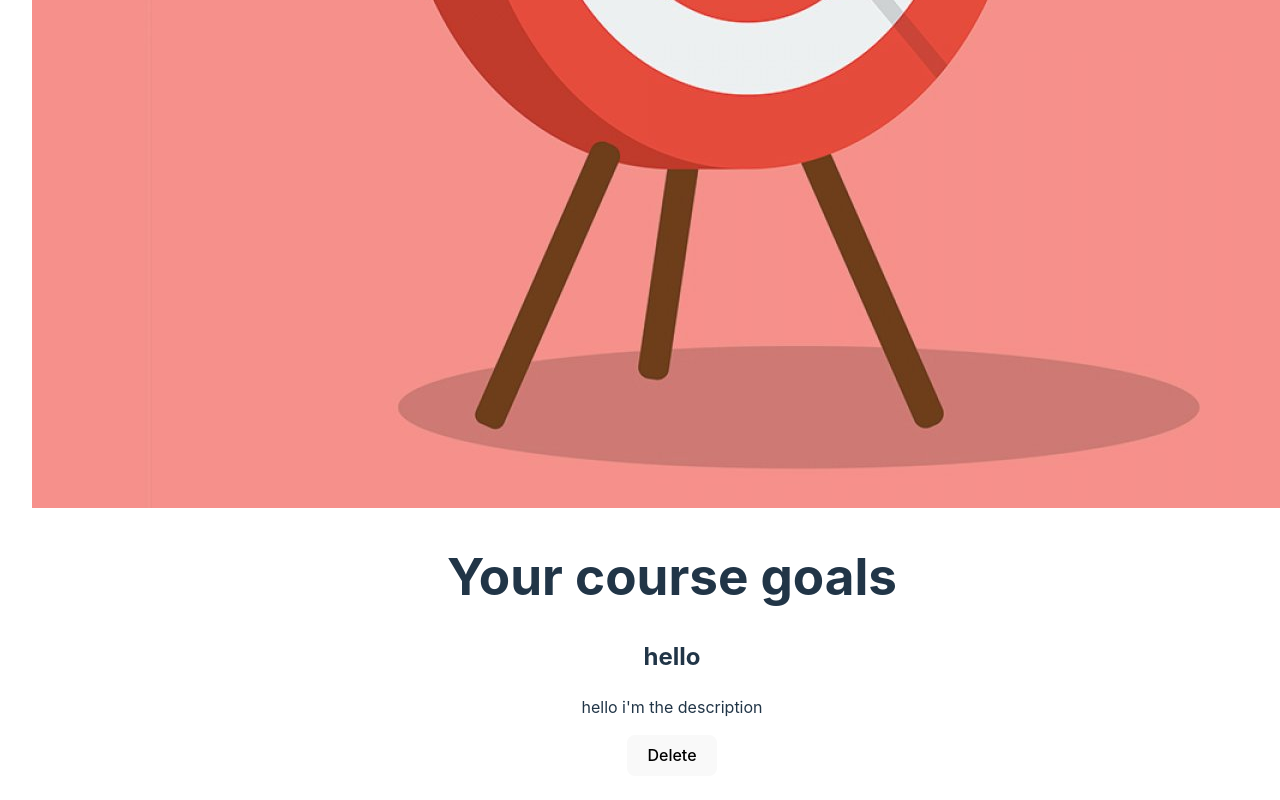
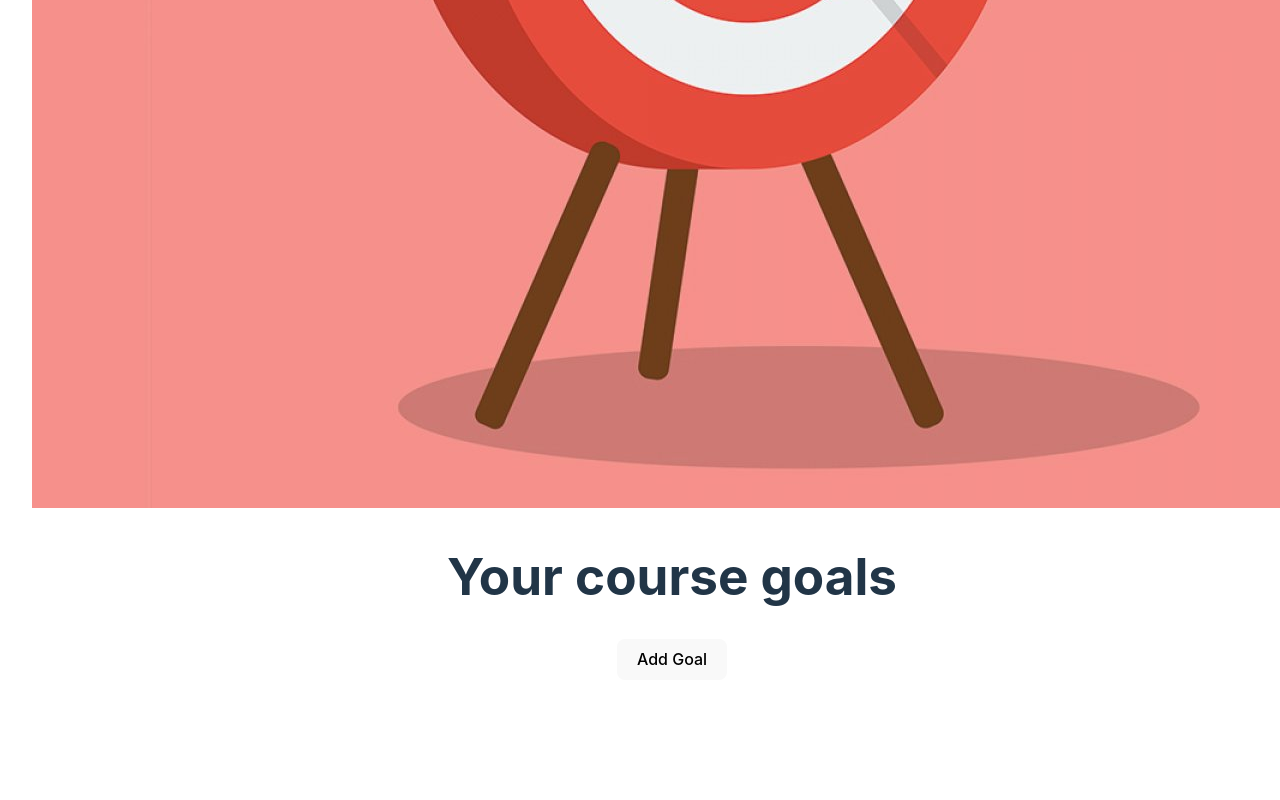
Before and after one commit to AndresNei20/TypeScipt-React, a React (Vite) app in the folder react-ts-basics/: page / in a window 1280 px wide. Shown: the part 729-1529 px from the top of the page. After the commit the page ends 1441 px from the top, so only its background shows below. Built offline with nearby package versions, Linux system fonts and the light colour scheme.

Commit message:
useState with types

```diff
--- a/react-ts-basics/src/App.tsx
+++ b/react-ts-basics/src/App.tsx
@@ -2,8 +2,29 @@
 import { CourseGoal } from "./components/CourseGoal/CourseGoal";
 import { Header } from "./components/Header/Header";
 import goalsImg from './assets/goalsImage.jpg'
+import { useState } from "react";
+
+interface CourseGoal {
+  title: string;
+  description: string;
+  id: number;
+}
 
 function App() {
+
+  const [goals, setGoals] = useState<CourseGoal[]>([]);
+
+  const handleAddGoal = () => {
+    setGoals(prevGoals => {
+      const newGoal:CourseGoal = {
+        id: Math.random(),
+        title: 'Learn React + TS',
+        description: 'Learn it in depth'
+      }
+      return [...prevGoals, newGoal ]
+    })
+  }
+
   return (
     <>
       <h1>Let's get started</h1>
@@ -11,11 +32,15 @@
         image={{src: goalsImg, alt: 'A list of goals'}}>
         <h1> Your course goals</h1>
       </Header>
-      <CourseGoal
-        title="hello"
-        >
-        <p>hello i'm the description</p>
-      </CourseGoal>
+      <button onClick={handleAddGoal}>Add Goal</button>
+      {goals.map((goal) => (
+        <li key={goal.id}>
+          <CourseGoal
+            title={goal.title}>
+            <p>{goal.description}</p>
+          </CourseGoal>
+        </li>
+      ) )}
     </>
   );
 }
```
